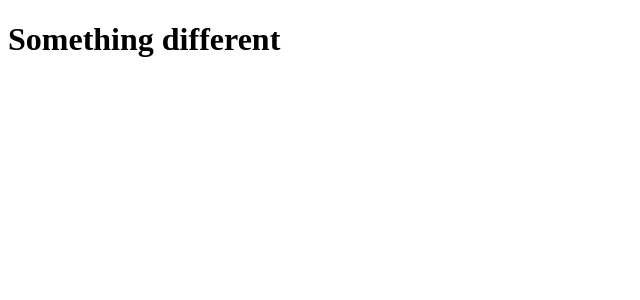
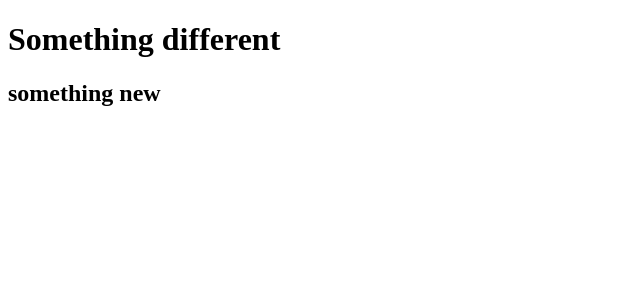
Before and after one commit to krenee411/220-Capstone, a React (Create React App) app in the folder client/: page / in a window 1280 px wide. Shown: the top 300 px of the page, without its empty margins (0-640 px from the left). Built offline with nearby package versions, Linux system fonts and the light colour scheme.

Commit message:
Added somthing new

```diff
--- a/client/src/App.js
+++ b/client/src/App.js
@@ -4,6 +4,7 @@ function App() {
   return (
     <div>
       <h1>Something different</h1>
+      <h2>something new</h2>
     </div>
   );
 }
```
